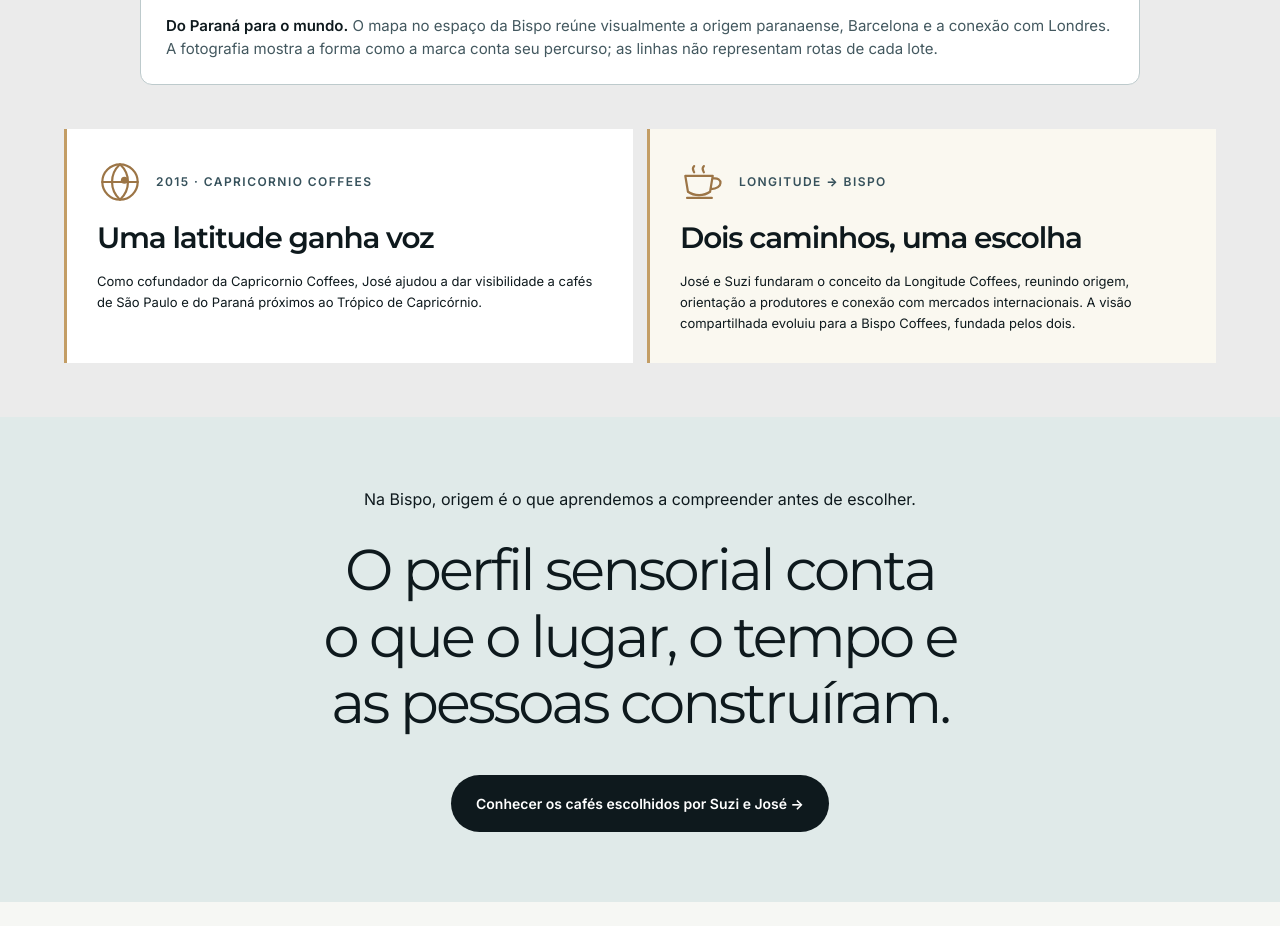
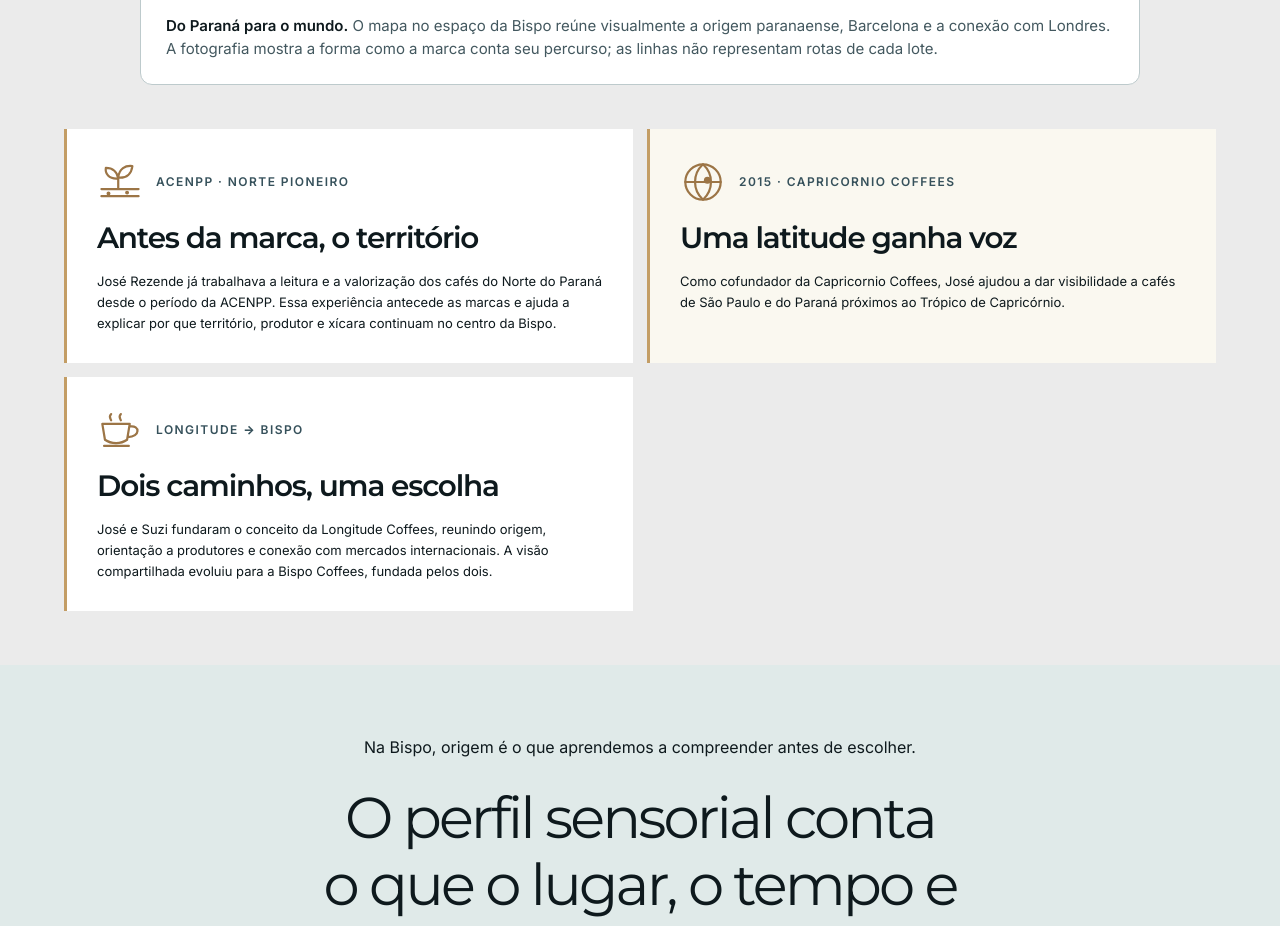
Before and after one commit to rezendeantonio1410-ops/bbos, a Next.js app in the folder apps/web/: page /loja/origem in a window 1280 px wide. Shown: the part 6400-7326 px from the top of the page. Before the commit the page ends 7302 px from the top, so only its background shows below. Built offline with nearby package versions, Linux system fonts and the light colour scheme.

Commit message:
refine(storefront): connect ACENPP Capricornio Longitude lineage to BISPO

```diff
--- a/apps/web/src/app/loja/origem/page.tsx
+++ b/apps/web/src/app/loja/origem/page.tsx
@@ -146,8 +146,8 @@
             <Image src="/brand/story/bispo-parana-mundo.jpeg" alt="Mapa iluminado da Bispo Coffees, fotografado no espaço da marca: linhas partem do Paraná em direção a Barcelona e Londres" width={1536} height={1152} sizes="(max-width: 700px) 100vw, 1000px" />
             <figcaption><strong>Do Paraná para o mundo.</strong> O mapa no espaço da Bispo reúne visualmente a origem paranaense, Barcelona e a conexão com Londres. A fotografia mostra a forma como a marca conta seu percurso; as linhas não representam rotas de cada lote.</figcaption>
           </figure>
-          <div className={origin.careerChapters} aria-label="Da Capricornio e da Longitude à Bispo">
-            <article><div className={origin.careerMark}><OriginIcon kind="place"/><span>2015 · CAPRICORNIO COFFEES</span></div><h3>Uma latitude ganha voz</h3><p>Como cofundador da Capricornio Coffees, José ajudou a dar visibilidade a cafés de São Paulo e do Paraná próximos ao Trópico de Capricórnio.</p></article>
+          <div className={origin.careerChapters} aria-label="Da ACENPP, Capricornio e Longitude à Bispo">
+            <article><div className={origin.careerMark}><OriginIcon kind="soil"/><span>ACENPP · NORTE PIONEIRO</span></div><h3>Antes da marca, o território</h3><p>José Rezende já trabalhava a leitura e a valorização dos cafés do Norte do Paraná desde o período da ACENPP. Essa experiência antecede as marcas e ajuda a explicar por que território, produtor e xícara continuam no centro da Bispo.</p></article><article><div className={origin.careerMark}><OriginIcon kind="place"/><span>2015 · CAPRICORNIO COFFEES</span></div><h3>Uma latitude ganha voz</h3><p>Como cofundador da Capricornio Coffees, José ajudou a dar visibilidade a cafés de São Paulo e do Paraná próximos ao Trópico de Capricórnio.</p></article>
             <article><div className={origin.careerMark}><OriginIcon kind="taste"/><span>LONGITUDE → BISPO</span></div><h3>Dois caminhos, uma escolha</h3><p>José e Suzi fundaram o conceito da Longitude Coffees, reunindo origem, orientação a produtores e conexão com mercados internacionais. A visão compartilhada evoluiu para a Bispo Coffees, fundada pelos dois.</p></article>
           </div>
         </section>
```
